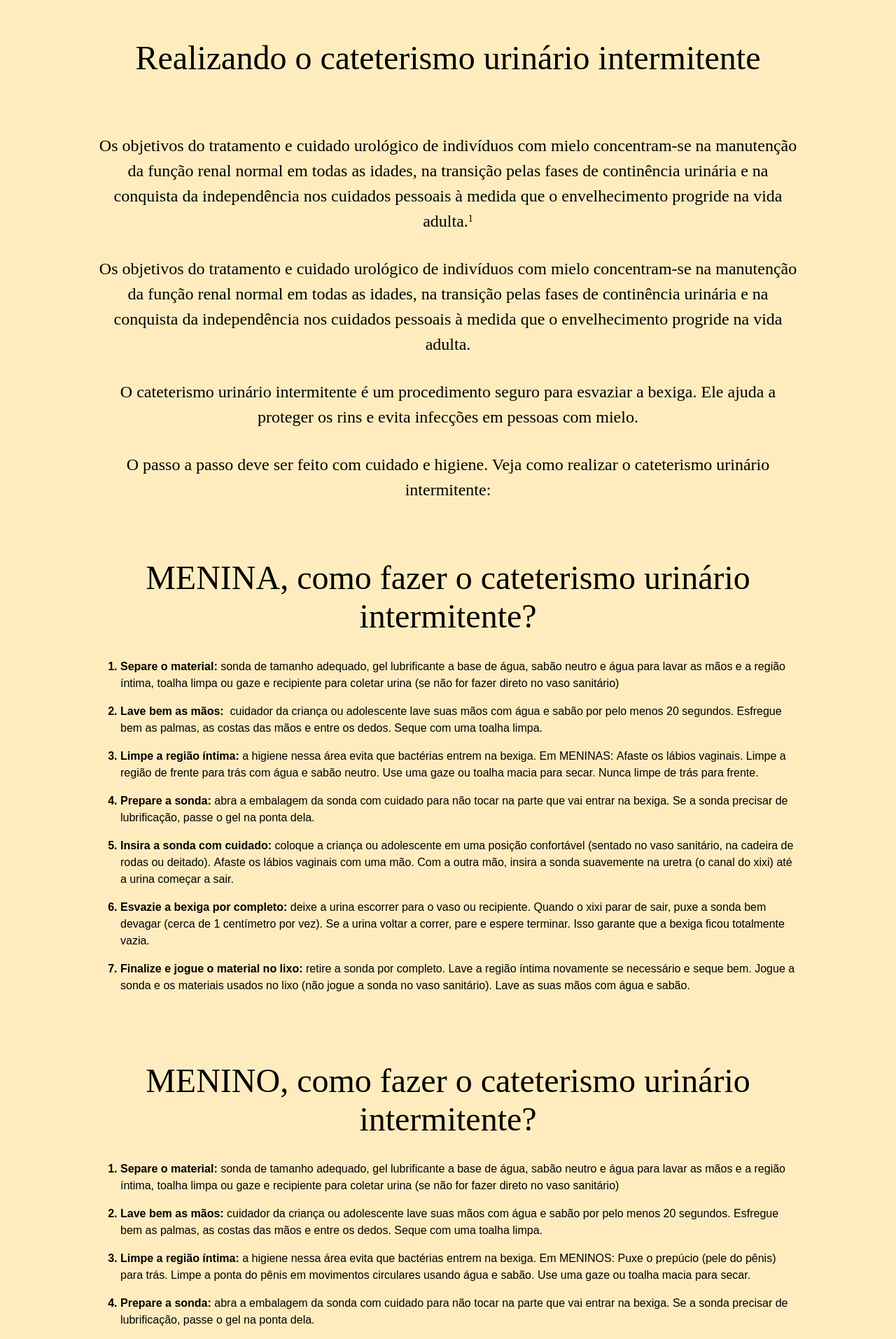
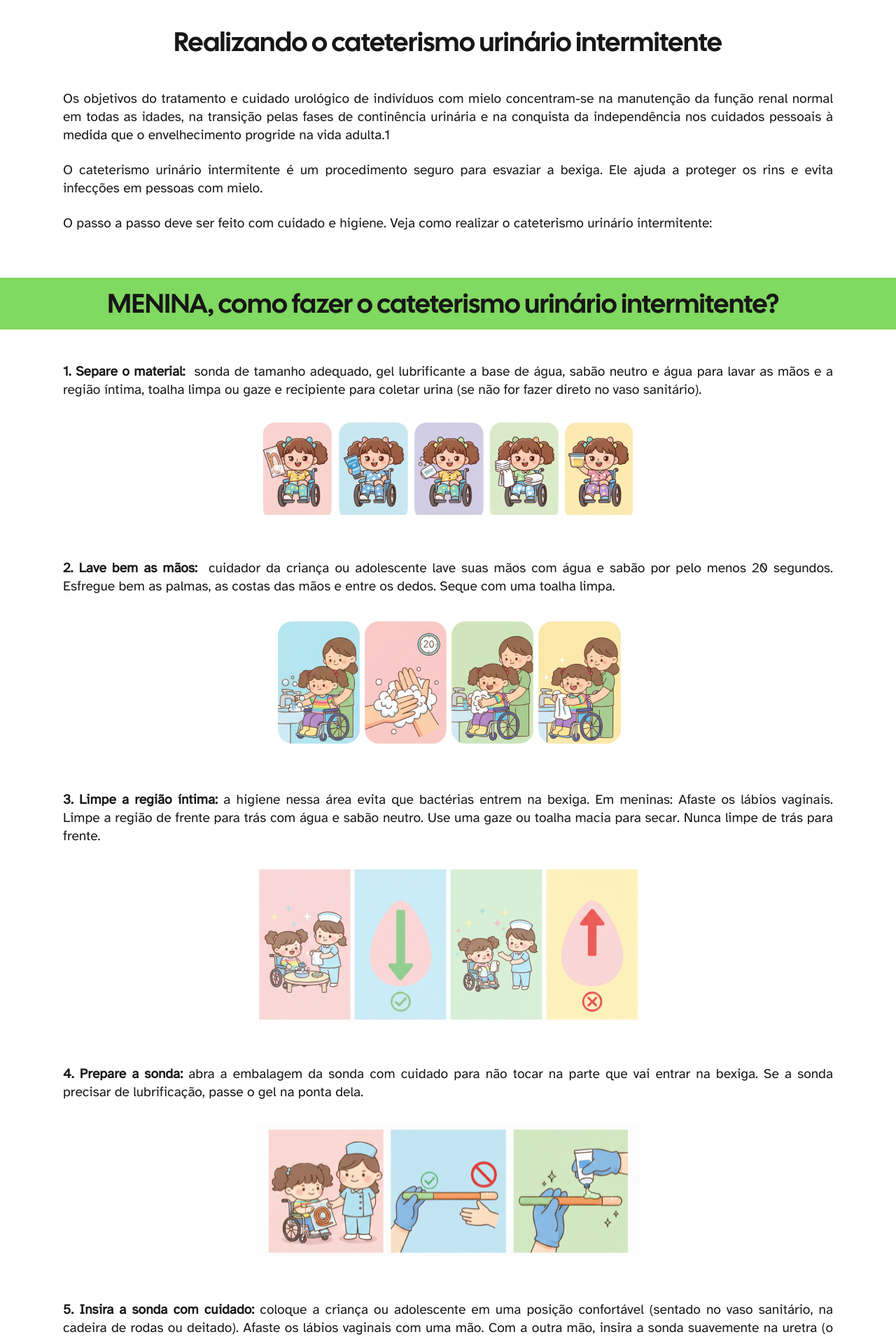
Before and after one commit to CJR-UnB/NavEnf-Front, a Next.js app in the folder navenf/: page /realizando-o-cateterismo-urinario-intermitente in a window 1280 px wide. Shown: the part 160-2074 px from the top of the page at 70% size. Built offline with nearby package versions, Linux system fonts and the light colour scheme.

Commit message:
feat(realizando): atualizado pagina com nvoo layout

```diff
--- a/navenf/app/realizando-o-cateterismo-urinario-intermitente/content.ts
+++ b/navenf/app/realizando-o-cateterismo-urinario-intermitente/content.ts
@@ -5,50 +5,58 @@ const content = {
         {
             id: 1,
             title: 'Cateterismo urinário intermitente',
-            text: 'Os objetivos do tratamento e cuidado urológico de indivíduos com mielo concentram-se na manutenção da função renal normal em todas as idades, na transição pelas fases de continência urinária e na conquista da independência nos cuidados pessoais à medida que o envelhecimento progride na vida adulta.',
-            textRef: 1,
-            text2: 'O cateterismo urinário intermitente é um procedimento seguro para esvaziar a bexiga. Ele ajuda a proteger os rins e evita infecções em pessoas com mielo.',
-            text3: 'O passo a passo deve ser feito com cuidado e higiene. Veja como realizar o cateterismo urinário intermitente: '
+            text: [
+                'Os objetivos do tratamento e cuidado urológico de indivíduos com mielo concentram-se na manutenção da função renal normal em todas as idades, na transição pelas fases de continência urinária e na conquista da independência nos cuidados pessoais à medida que o envelhecimento progride na vida adulta.1',
+                'O cateterismo urinário intermitente é um procedimento seguro para esvaziar a bexiga. Ele ajuda a proteger os rins e evita infecções em pessoas com mielo.  ',
+                'O passo a passo deve ser feito com cuidado e higiene. Veja como realizar o cateterismo urinário intermitente: '
+            ]
         },
         {
             id: 2,
-            title: 'MENINA, como fazer o cateterismo urinário intermitente?',
+            title: 'MENINA, como fazer o cateterismo urinário intermitente?  ',
             img: '',
             list: [
                 {
                     id: 1,
                     title: 'Separe o material:',
-                    text: 'sonda de tamanho adequado, gel lubrificante a base de água, sabão neutro e água para lavar as mãos e a região íntima, toalha limpa ou gaze e recipiente para coletar urina (se não for fazer direto no vaso sanitário) '
+                    text: ' sonda de tamanho adequado, gel lubrificante a base de água, sabão neutro e água para lavar as mãos e a região íntima, toalha limpa ou gaze e recipiente para coletar urina (se não for fazer direto no vaso sanitário). ',
+                    img: 'menina1'
                 },
                 {
                     id: 2,
                     title: 'Lave bem as mãos: ',
-                    text: 'cuidador da criança ou adolescente lave suas mãos com água e sabão por pelo menos 20 segundos. Esfregue bem as palmas, as costas das mãos e entre os dedos. Seque com uma toalha limpa. '
+                    text: 'cuidador da criança ou adolescente lave suas mãos com água e sabão por pelo menos 20 segundos. Esfregue bem as palmas, as costas das mãos e entre os dedos. Seque com uma toalha limpa. ',
+                    img: 'menina2'
                 },
                 {
                     id: 3,
                     title: 'Limpe a região íntima:',
-                    text: 'a higiene nessa área evita que bactérias entrem na bexiga. Em MENINAS: Afaste os lábios vaginais. Limpe a região de frente para trás com água e sabão neutro. Use uma gaze ou toalha macia para secar. Nunca limpe de trás para frente. '
+                    text: 'a higiene nessa área evita que bactérias entrem na bexiga. Em meninas: Afaste os lábios vaginais. Limpe a região de frente para trás com água e sabão neutro. Use uma gaze ou toalha macia para secar. Nunca limpe de trás para frente.',
+                    img: 'menina3'
                 },
                 {
                     id: 4,
                     title: 'Prepare a sonda:',
-                    text: 'abra a embalagem da sonda com cuidado para não tocar na parte que vai entrar na bexiga. Se a sonda precisar de lubrificação, passe o gel na ponta dela. '
+                    text: 'abra a embalagem da sonda com cuidado para não tocar na parte que vai entrar na bexiga. Se a sonda precisar de lubrificação, passe o gel na ponta dela. ',
+                    img: 'menina4'
                 },
                 {
                     id: 5,
                     title: 'Insira a sonda com cuidado:',
-                    text: 'coloque a criança ou adolescente em uma posição confortável (sentado no vaso sanitário, na cadeira de rodas ou deitado). Afaste os lábios vaginais com uma mão. Com a outra mão, insira a sonda suavemente na uretra (o canal do xixi) até a urina começar a sair. '
+                    text: 'coloque a criança ou adolescente em uma posição confortável (sentado no vaso sanitário, na cadeira de rodas ou deitado). Afaste os lábios vaginais com uma mão. Com a outra mão, insira a sonda suavemente na uretra (o canal do xixi) até a urina começar a sair. ',
+                    img: 'menina5'
                 },
                 {
                     id: 6,
                     title: 'Esvazie a bexiga por completo:',
-                    text: 'deixe a urina escorrer para o vaso ou recipiente. Quando o xixi parar de sair, puxe a sonda bem devagar (cerca de 1 centímetro por vez). Se a urina voltar a correr, pare e espere terminar. Isso garante que a bexiga ficou totalmente vazia. '
+                    text: 'deixe a urina escorrer para o vaso ou recipiente. Quando o xixi parar de sair, puxe a sonda bem devagar (cerca de 1 centímetro por vez). Se a urina voltar a correr, pare e espere terminar. Isso garante que a bexiga ficou totalmente vazia. ',
+                    img: 'menina6'
                 },
                 {
                     id: 7,
                     title: 'Finalize e jogue o material no lixo:',
-                    text: 'retire a sonda por completo. Lave a região íntima novamente se necessário e seque bem. Jogue a sonda e os materiais usados no lixo (não jogue a sonda no vaso sanitário). Lave as suas mãos com água e sabão. '
+                    text: 'retire a sonda por completo. Lave a região íntima novamente se necessário e seque bem. Jogue a sonda e os materiais usados no lixo (não jogue a sonda no vaso sanitário). Lave as suas mãos com água e sabão. ',
+                    img: 'menina7'
                 }
             ]
         },
@@ -59,43 +67,50 @@ const content = {
                 {
                     id: 1,
                     title: 'Separe o material:',
-                    text: 'sonda de tamanho adequado, gel lubrificante a base de água, sabão neutro e água para lavar as mãos e a região íntima, toalha limpa ou gaze e recipiente para coletar urina (se não for fazer direto no vaso sanitário) '
+                    text: 'sonda de tamanho adequado, gel lubrificante a base de água, sabão neutro e água para lavar as mãos e a região íntima, toalha limpa ou gaze e recipiente para coletar urina (se não for fazer direto no vaso sanitário) ',
+                    img: 'menino1'
                 },
                 {
                     id: 2,
                     title: 'Lave bem as mãos: ',
-                    text: 'cuidador da criança ou adolescente lave suas mãos com água e sabão por pelo menos 20 segundos. Esfregue bem as palmas, as costas das mãos e entre os dedos. Seque com uma toalha limpa. '
+                    text: 'cuidador da criança ou adolescente, lave suas mãos com água e sabão por pelo menos 20 segundos. Esfregue bem as palmas, as costas das mãos e entre os dedos. Seque com uma toalha limpa. ',
+                    img: 'menino2'
                 },
                 {
                     id: 3,
                     title: 'Limpe a região íntima:',
-                    text: 'a higiene nessa área evita que bactérias entrem na bexiga. Em MENINOS: Puxe o prepúcio (pele do pênis) para trás. Limpe a ponta do pênis em movimentos circulares usando água e sabão. Use uma gaze ou toalha macia para secar. '
+                    text: 'a higiene nessa área evita que bactérias entrem na bexiga. Em MENINOS: Puxe o prepúcio (pele do pênis) para trás. Limpe a ponta do pênis em movimentos circulares usando água e sabão. Use uma gaze ou toalha macia para secar.  ',
+                    img: 'menino3'
                 },
                 {
                     id: 4,
                     title: 'Prepare a sonda:',
-                    text: 'abra a embalagem da sonda com cuidado para não tocar na parte que vai entrar na bexiga. Se a sonda precisar de lubrificação, passe o gel na ponta dela. '
+                    text: 'abra a embalagem da sonda com cuidado para não tocar na parte que vai entrar na bexiga. Se a sonda precisar de lubrificação, passe o gel na ponta dela. ',
+                    img: 'menino4'
                 },
                 {
                     id: 5,
                     title: 'Insira a sonda com cuidado:',
-                    text: 'coloque a criança ou adolescente em uma posição confortável (sentado no vaso sanitário, na cadeira de rodas ou deitado). Segure o pênis para cima, apontando em direção à barriga. Coloque a sonda na uretra devagar. Se sentir uma pequena resistência perto da bexiga, peça para a pessoa tossir ou respirar fundo para relaxar os músculos, então continue empurrando até a urina sair. '
+                    text: 'coloque a criança ou adolescente em uma posição confortável (sentado no vaso sanitário, na cadeira de rodas ou deitado). Segure o pênis para cima, apontando em direção à barriga. Coloque a sonda na uretra devagar. Se sentir uma pequena resistência perto da bexiga, peça para a pessoa tossir ou respirar fundo para relaxar os músculos, então continue empurrando até a urina sair. ',
+                    img: 'menino5'
                 },
                 {
                     id: 6,
                     title: 'Esvazie a bexiga por completo:',
-                    text: 'deixe a urina escorrer para o vaso ou recipiente. Quando o xixi parar de sair, puxe a sonda bem devagar (cerca de 1 centímetro por vez). Se a urina voltar a correr, pare e espere terminar. Isso garante que a bexiga ficou totalmente vazia. '
+                    text: 'deixe a urina escorrer para o vaso ou recipiente. Quando o xixi parar de sair, puxe a sonda bem devagar (cerca de 1 centímetro por vez). Se a urina voltar a correr, pare e espere terminar. Isso garante que a bexiga ficou totalmente vazia. ',
+                    img: 'menino6'
                 },
                 {
                     id: 7,
                     title: 'Finalize e jogue o material no lixo:',
-                    text: 'retire a sonda por completo. Lave a região íntima novamente se necessário e seque bem. Jogue a sonda e os materiais usados no lixo (não jogue a sonda no vaso sanitário). Lave as suas mãos com água e sabão. '
+                    text: 'retire a sonda por completo. Lave a região íntima novamente se necessário e seque bem. Jogue a sonda e os materiais usados no lixo (não jogue a sonda no vaso sanitário). Lave as suas mãos com água e sabão. ',
+                    img: 'menino7'
                 }
             ]
         },
         {
             id: 4,
-            text: 'O cateterismo urinário intermitente deve ser feito de forma limpa, calma e no horário correto indicado pelo médico ou enfermeiro para garantir a saúde da bexiga. '
+            text: 'O cateterismo urinário intermitente deve ser feito de forma limpa, calma e no horário correto indicado pelo médico ou enfermeiro para garantir a saúde da bexiga.'
         },
     ],
     references: [
@@ -107,6 +122,10 @@ const content = {
             id: 2,
             text: 'IMAGEM:  Pöllö. Urinary catheterization with a doll. Wikimedia Commons. Licença: CC BY 3.0. Disponível em: Wikimedia Commons – Urinary catheterization with a doll. Licença: Creative Commons Attribution 3.0 (CC BY 3.0).'
         },
+        {
+            id: 3,
+            text: '*Fonte: gerada por Figma AI Agent em 4 e 6 de setembro de 2026.'
+        }
     ]
 }
 
--- a/navenf/app/realizando-o-cateterismo-urinario-intermitente/page.tsx
+++ b/navenf/app/realizando-o-cateterismo-urinario-intermitente/page.tsx
@@ -1,74 +1,169 @@
 import { References } from '../components';
+import Image from 'next/image';
 import content from './content';
 
-const CateterismoPage = () => {
+export default function CateterismoPage() {
     return (
-        <div className="w-full bg-[#FFECBE] px-5 py-10 text-black sm:px-8 sm:py-12 md:px-12 md:py-16 lg:px-16 lg:py-20">
-            <div className="mx-auto flex w-full max-w-[1000px] flex-col gap-6 md:gap-8">
-                <h2 className="text-center font-['Castoro'] text-[30px] font-normal leading-[1.15] tracking-normal sm:text-[36px] md:text-[42px] lg:text-[48px]">
+        <main className="w-full">
+
+            <section className="w-full bg-white">
+                <div className="w-[90%] max-w-[1100px] mx-auto mt-[4rem] mb-[4rem]">
+
+                    <h1
+                        id="hcndia"
+                        className="font-cal text-[clamp(2rem,3vw,3.25rem)] font-normal leading-[1.1] text-center"
+                    >
                         {content.title}
+                    </h1>
+
+                    <div className="mt-[3rem]">
+                        {content.session[0].text.map((text, index) => (
+                            <p
+                                key={index}
+                                className="font-atkinson text-[clamp(1.1rem,1.5vw,1.75rem)] font-normal leading-[1.35] tracking-[0%] text-justify mb-[1.5rem]"
+                            >
+                                {text}
+                            </p>
+                        ))}
+                    </div>
+
+                </div>
+            </section>
+
+
+            <section className="w-full bg-white">
+
+                <div className="w-full bg-[#80D960] mb-[3rem]">
+                    <div className="w-[90%] max-w-[1100px] mx-auto py-[1rem]">
+                        <h2
+                            className="font-cal text-[clamp(2rem,3vw,3.25rem)] font-normal leading-[1.1] text-center"
+                        >
+                            {content.session[1].title}
                         </h2>
                     </div>
+                </div>
 
-            <div className="mx-auto mt-16 flex w-full max-w-[1000px] flex-col gap-6 md:mt-20 md:gap-8">
-                <p className="text-center font-['Atkinson_Hyperlegible'] text-[18px] font-normal leading-[1.5] tracking-normal sm:text-[20px] md:text-[22px] lg:text-[24px]">
-                    {content.session[0].text}
-                    {content.session[0].textRef && (
-                        <sup className="text-[12px] sm:text-[14px]">{content.session[0].textRef}</sup>
-                    )}
-                </p>
+                <div className="w-[90%] max-w-[1100px] mx-auto mb-[4rem]">
 
-                <p className="text-center font-['Atkinson_Hyperlegible'] text-[18px] font-normal leading-[1.5] tracking-normal sm:text-[20px] md:text-[22px] lg:text-[24px]">
-                    {content.session[0].text}
-                </p>
+                    <div className="w-full flex flex-col gap-[4rem]">
 
-                <p className="text-center font-['Atkinson_Hyperlegible'] text-[18px] font-normal leading-[1.5] tracking-normal sm:text-[20px] md:text-[22px] lg:text-[24px]">
-                    {content.session[0].text2}
-                </p>
+                        {content.session[1].list.map((item) => (
+                            <div
+                                key={item.id}
+                                className="w-full"
+                            >
 
-                <p className="text-center font-['Atkinson_Hyperlegible'] text-[18px] font-normal leading-[1.5] tracking-normal sm:text-[20px] md:text-[22px] lg:text-[24px]">
-                    {content.session[0].text3}
+                                <div className="w-full">
+                                    <p
+                                        className="font-atkinson text-[clamp(1.1rem,1.5vw,1.75rem)] font-normal leading-[1.35] tracking-[0%] text-justify"
+                                    >
+                                        <strong
+                                            className="font-atkinson text-[clamp(1.1rem,1.5vw,1.75rem)] font-bold leading-[1.35] tracking-[0%]"
+                                        >
+                                            {item.id}. {item.title}
+                                        </strong>{' '}
+                                        {item.text}
                                     </p>
                                 </div>
 
-            <div className="mx-auto mt-16 flex w-full max-w-[1000px] flex-col gap-6 md:mt-20 md:gap-8">
-                {/* <image /> */}
-
-                <h2 className="text-center font-['Castoro'] text-[30px] font-normal leading-[1.15] tracking-normal sm:text-[36px] md:text-[42px] lg:text-[48px]">
-                    {content.session[1].title}
-                </h2>
-
-                <ol className="list-decimal space-y-5 pl-7 marker:font-bold sm:space-y-6 sm:pl-8 md:space-y-7 lg:space-y-8">                    {content.session[1].list.map((item) => (
-                        <li key={item.id} className="mb-4">
-                            <b>{item.title}</b> {item.text}
-                        </li>
-                    ))}
-                </ol>
+                                <div className="w-full flex justify-center items-center mt-[2rem]">
+                                    <Image
+                                        src={`/assets/${item.img}.svg`}
+                                        alt={item.title}
+                                        width={1000}
+                                        height={1000}
+                                        className="w-[clamp(280px,45vw,550px)] h-auto"
+                                    />
                                 </div>
 
-            <div className="mx-auto mt-16 flex w-full max-w-[1000px] flex-col gap-6 md:mt-20 md:gap-8">
-                <h2 className="text-center font-['Castoro'] text-[30px] font-normal leading-[1.15] tracking-normal sm:text-[36px] md:text-[42px] lg:text-[48px]">
+                            </div>
+                        ))}
+
+                    </div>
+
+                </div>
+            </section>
+
+
+            <section className="w-full bg-white">
+
+                <div className="w-full bg-[#529FED] mb-[3rem]">
+                    <div className="w-[90%] max-w-[1100px] mx-auto py-[1rem]">
+                        <h2
+                            className="font-cal text-[clamp(2rem,3vw,3.25rem)] font-normal leading-[1.1] text-center"
+                        >
                             {content.session[2].title}
                         </h2>
-
-                <ol className="list-decimal space-y-5 pl-7 marker:font-bold sm:space-y-6 sm:pl-8 md:space-y-7 lg:space-y-8">
-                    {content.session[2].list.map((item) => (
-                        <li key={item.id} className="mb-4">
-                            <b>{item.title}</b> {item.text}
-                        </li>
-                    ))}
-                </ol>
+                    </div>
                 </div>
 
-            <div className="mx-auto mt-16 flex w-full max-w-[1000px] flex-col gap-6 md:mt-20 md:gap-8">
-                <p className="text-center font-['Atkinson_Hyperlegible'] text-[18px] font-normal leading-[1.5] tracking-normal sm:text-[20px] md:text-[22px] lg:text-[24px]">
-                    {content.session[3].text}
+                <div className="w-[90%] max-w-[1100px] mx-auto mb-[4rem]">
+
+                    <div className="w-full flex flex-col gap-[4rem]">
+
+                        {content.session[2].list.map((item) => (
+                            <div
+                                key={item.id}
+                                className="w-full"
+                            >
+
+                                <div className="w-full">
+                                    <p
+                                        className="font-atkinson text-[clamp(1.1rem,1.5vw,1.75rem)] font-normal leading-[1.35] tracking-[0%] text-justify"
+                                    >
+                                        <strong
+                                            className="font-atkinson text-[clamp(1.1rem,1.5vw,1.75rem)] font-bold leading-[1.35] tracking-[0%]"
+                                        >
+                                            {item.id}. {item.title}
+                                        </strong>{' '}
+                                        {item.text}
                                     </p>
                                 </div>
 
+                                <div className="w-full flex justify-center items-center mt-[2rem]">
+                                    <Image
+                                        src={`/assets/${item.img}.svg`}
+                                        alt={item.title}
+                                        width={1000}
+                                        height={1000}
+                                        className="w-[clamp(280px,45vw,550px)] h-auto"
+                                    />
+                                </div>
+
+                            </div>
+                        ))}
+
+                    </div>
+
+                </div>
+            </section>
+
+
+            <section className="w-full bg-white">
+                <div className="w-[90%] max-w-[1100px] mx-auto mb-[4rem]">
+
+                    <div className="w-full rounded-[1rem]">
+
+                        <p
+                            className="font-atkinson text-[clamp(1.1rem,1.5vw,1.75rem)] font-normal leading-[1.35] tracking-[0%] text-justify"
+                        >
+                            {content.session[3].text}
+                        </p>
+
+                    </div>
+
+                </div>
+            </section>
+
+
+            <section className="w-full bg-white">
+                <div className="w-[90%] max-w-[1100px] mx-auto mb-[4rem]">
+
                     <References references={content.references} />
+
                 </div>
+            </section>
+
+        </main>
     );
-};
-
-export default CateterismoPage;
+}
```
Lines whose indentation alone changed are shown as unchanged.
